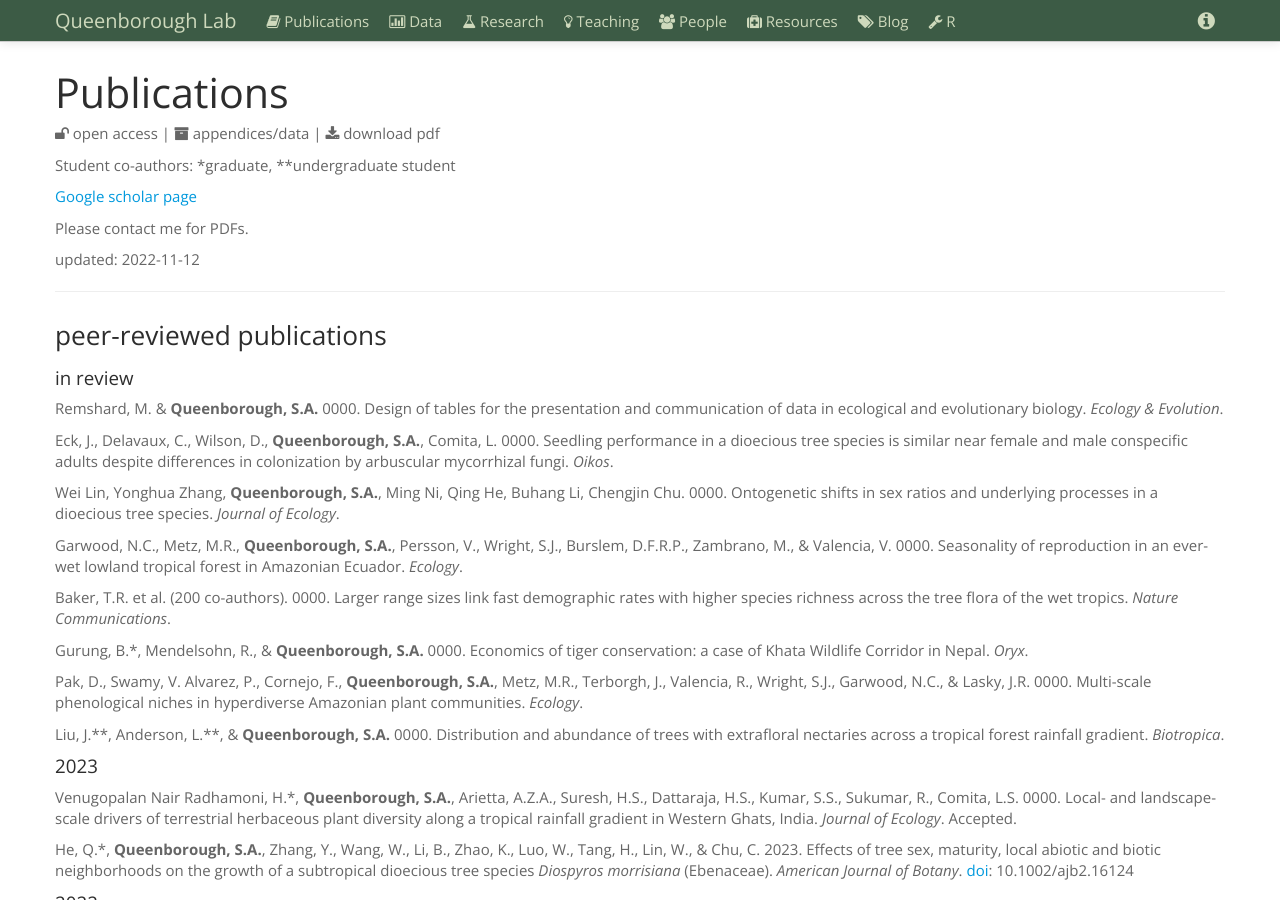
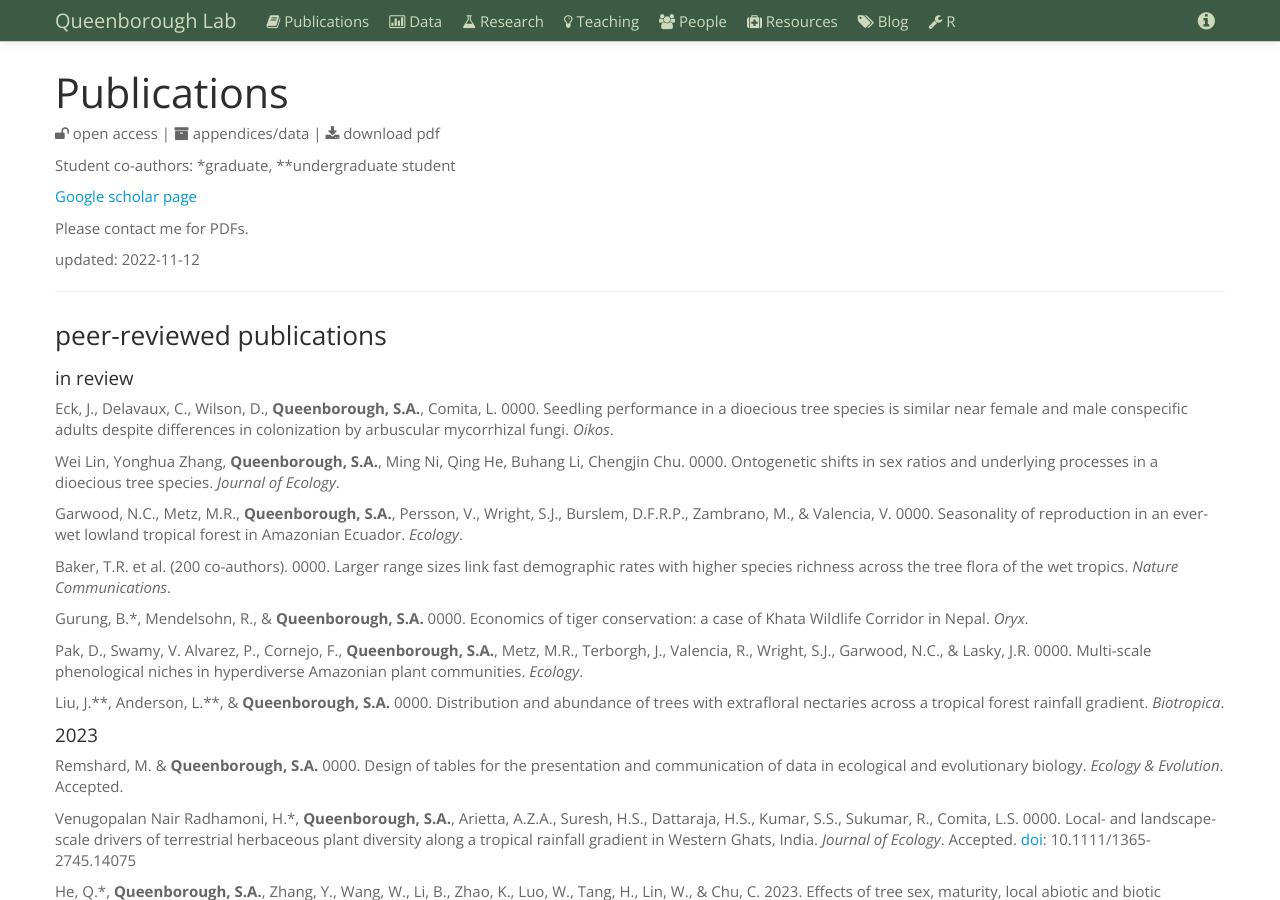
Before and after one commit to saq/saq.github.io, a Jekyll site: the page built from publications.md, in a window 1280 px wide and 900 px high. Built offline with Jekyll 4.4.1, drawn with Linux system fonts in a browser that asks for light colours; some of the changed lines change nothing that is shown.

Commit message:
Update publications.md

```diff
--- a/publications.md
+++ b/publications.md
@@ -41,8 +41,6 @@ Young, K.J.\*, Piotto, D., **Queenborough, S.A.**, & Ashton, M.S. 0000. Cacao ag
 
 #### in review
 
-Remshard, M. & **Queenborough, S.A.** 0000.  Design of tables for the presentation and communication of data in ecological and evolutionary biology. *Ecology & Evolution*.
-
 Eck, J., Delavaux, C., Wilson, D., **Queenborough, S.A.**, Comita, L. 0000. Seedling performance in a dioecious tree species is similar near female and male conspecific adults despite differences in colonization by arbuscular mycorrhizal fungi. *Oikos*.
 
 Wei Lin, Yonghua Zhang, **Queenborough, S.A.**, Ming Ni, Qing He, Buhang Li, Chengjin Chu. 0000. Ontogenetic shifts in sex ratios and underlying processes in a dioecious tree species. *Journal of Ecology*.
@@ -60,7 +58,9 @@ Liu, J.\*\*, Anderson, L.\*\*, & **Queenborough, S.A.** 0000. Distribution and a
 
 #### 2023
 
-Venugopalan Nair Radhamoni, H.\*, **Queenborough, S.A.**, Arietta, A.Z.A., Suresh, H.S., Dattaraja, H.S., Kumar, S.S., Sukumar, R., Comita, L.S. 0000. Local- and landscape-scale drivers of terrestrial herbaceous plant diversity along a tropical rainfall gradient in Western Ghats, India. *Journal of Ecology*. Accepted.
+Remshard, M. & **Queenborough, S.A.** 0000.  Design of tables for the presentation and communication of data in ecological and evolutionary biology. *Ecology & Evolution*. Accepted.
+
+Venugopalan Nair Radhamoni, H.\*, **Queenborough, S.A.**, Arietta, A.Z.A., Suresh, H.S., Dattaraja, H.S., Kumar, S.S., Sukumar, R., Comita, L.S. 0000. Local- and landscape-scale drivers of terrestrial herbaceous plant diversity along a tropical rainfall gradient in Western Ghats, India. *Journal of Ecology*. Accepted. [doi](http://doi.org/10.1111/1365-2745.14075): 10.1111/1365-2745.14075
 
 He, Q.\*, **Queenborough, S.A.**, Zhang, Y., Wang, W., Li, B., Zhao, K., Luo, W., Tang, H., Lin, W., & Chu, C. 2023. Effects of tree sex, maturity, local abiotic and biotic neighborhoods on the growth of a subtropical dioecious tree species *Diospyros morrisiana* (Ebenaceae). *American Journal of Botany*.  [doi](http://doi.org/10.1002/ajb2.16124): 10.1002/ajb2.16124
 
```
